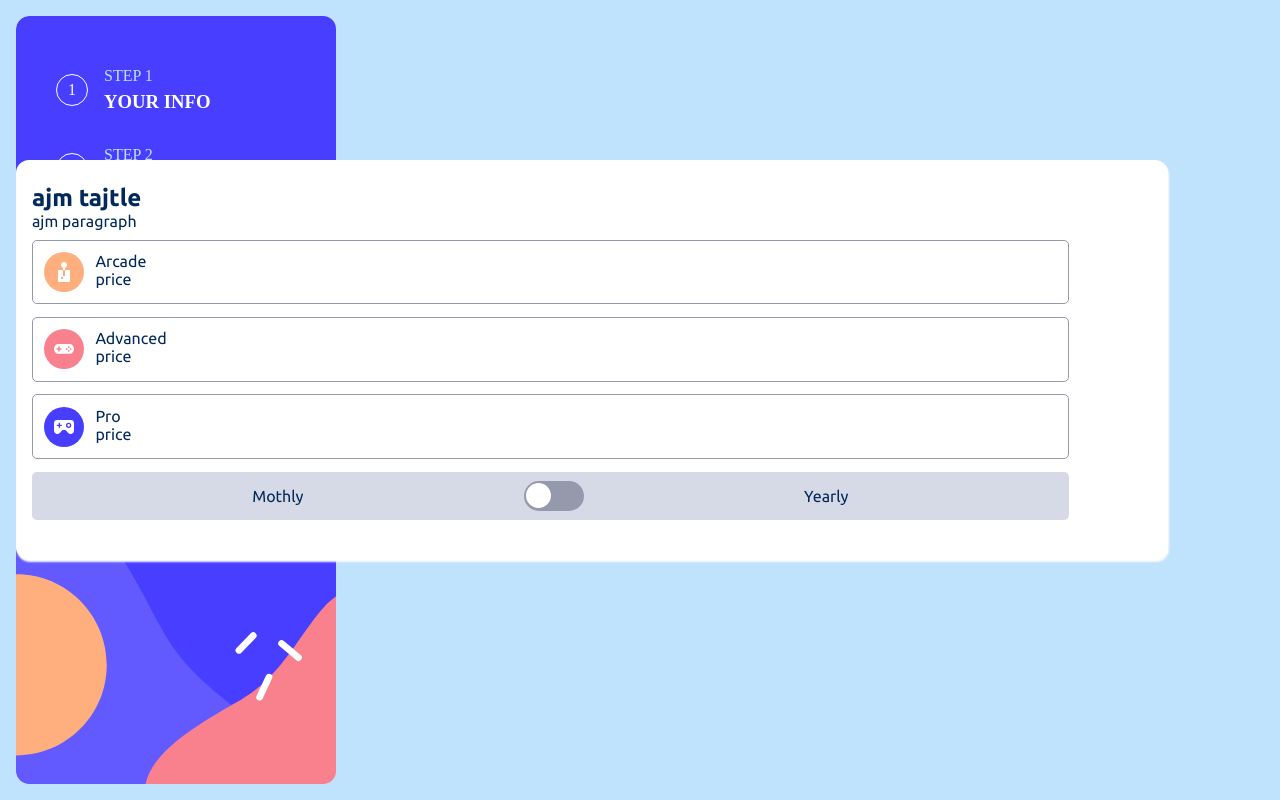
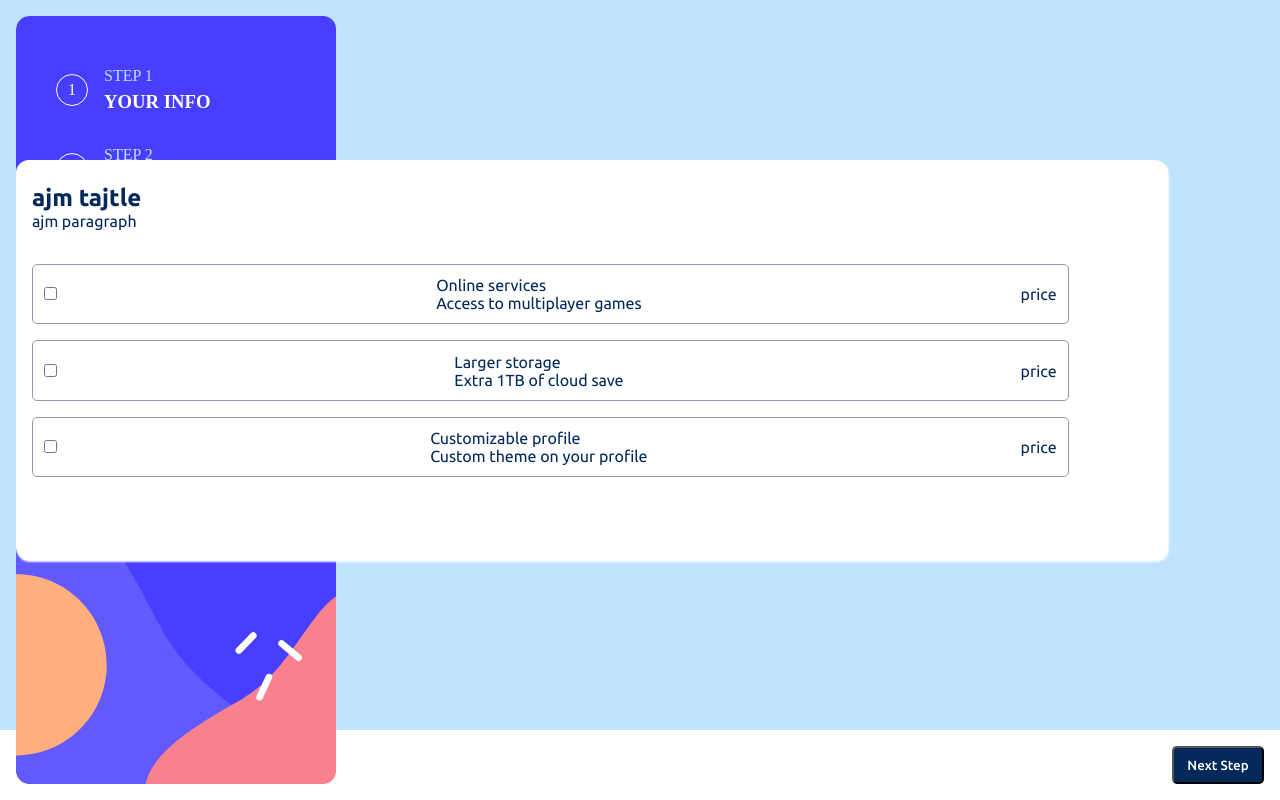
Before and after one commit to k-stopczynska/multi-step-form, a React (Create React App) app in the folder my-app/: page / in a window 1280 px wide. Built offline with nearby package versions, Linux system fonts and the light colour scheme.

Commit message:
form third part

```diff
--- a/my-app/src/App.css
+++ b/my-app/src/App.css
@@ -1,6 +1,6 @@
 main {
    background: var(--light-blue);
-   height: 100vh;
+   height: calc(100vh - 70px);;
    width: 100vw;
    font-family: var(--font-family);
 }
@@ -13,7 +13,7 @@ main {
     position: absolute;
     top: 10rem;
     left: 1em;
-    height: 50vh;
+    min-height: 50vh;
     width: 90vw;
     padding: 1.5em 1em;
 }
--- a/my-app/src/App.tsx
+++ b/my-app/src/App.tsx
@@ -3,6 +3,7 @@ import "./App.css";
 import Nav from "./components/Nav/Nav";
 import Section from './components/Main/Section';
 import FormPrimary from './components/Main/FormPrimary';
+import StepChanger from './components/Footer/StepChanger';
 
 function App() {
   return (
@@ -14,6 +15,9 @@ function App() {
         <FormPrimary />
         </div>
       </main>
+      <footer>
+        <StepChanger />
+      </footer>
     </div>
   );
 }
--- /dev/null
+++ b/my-app/src/UI/Button.css
@@ -0,0 +1,6 @@
+button {
+    border-radius: var(--border-radius-accent);
+    font-family: var(--font-family);
+    font-weight: 500;
+    padding: .7em 1em;
+}
--- /dev/null
+++ b/my-app/src/UI/Button.tsx
@@ -0,0 +1,22 @@
+import './Button.css'
+
+const Button: React.FC<{
+  type: "button" | "submit";
+  onClick?: () => void;
+  onSubmit?: () => void;
+  classes: string;
+  name: string;
+}> = (props) => {
+  return (
+    <button
+      type={props.type}
+      onClick={props.onClick}
+      onSubmit={props.onSubmit}
+      className={props.classes}
+    >
+      {props.name}
+    </button>
+  );
+};
+
+export default Button;
--- /dev/null
+++ b/my-app/src/components/Footer/StepChanger.module.css
@@ -0,0 +1,18 @@
+.button__container {
+    display: flex;
+    align-items: center;
+    justify-content: space-between;
+    padding: 1em;
+    height: 70px;
+    width: 100%;
+}
+
+.button__forward {
+    color: var(--white);
+background: var(--marine-blue);
+}
+
+.button__reward {
+    background: transparent;
+    border: none;
+}
--- /dev/null
+++ b/my-app/src/components/Footer/StepChanger.tsx
@@ -0,0 +1,28 @@
+import Button from "../../UI/Button";
+import classes from "./StepChanger.module.css";
+
+const StepChanger = () => {
+  const names = ["Go Back", "Next Step", "Confirm"];
+  const stepChangeHandler = () => {
+    console.log("ajm changing page!");
+  };
+  return (
+    <footer className={classes.button__container}>
+      <Button
+        name={names[0]}
+        type="button"
+        onClick={stepChangeHandler}
+        classes={classes.button__reward}
+      ></Button>
+
+      <Button
+        name={names[1]}
+        type="button"
+        onClick={stepChangeHandler}
+        classes={classes.button__forward}
+      ></Button>
+    </footer>
+  );
+};
+
+export default StepChanger;
--- a/my-app/src/components/Main/FormPrimary.tsx
+++ b/my-app/src/components/Main/FormPrimary.tsx
@@ -1,6 +1,7 @@
 import { Formik, FormikHelpers } from "formik";
 //import FormFirst from "./FormFirst";
-import FormSecond from "./FormSecond";
+//import FormSecond from "./FormSecond";
+import FormThird from './FormThird';
 import classes from "./FormPrimary.module.css";
 
 const FormPrimary = () => {
@@ -35,7 +36,7 @@ const FormPrimary = () => {
 
 
 
-        <FormSecond />
+        <FormThird />
 
 
       </Formik>
--- /dev/null
+++ b/my-app/src/components/Main/FormThird.module.css
@@ -0,0 +1,26 @@
+.form__control {
+    position: absolute;
+    width: 90%;
+    height: 80%;
+    top: 20%;
+    margin-top: 1.5em;
+    display: flex;
+    flex-direction: column;
+    gap: 1em;
+  }
+
+  .form__controls {
+    border: 1px solid var(--cool-gray);
+    border-radius: var(--border-radius-accent);
+    display: flex;
+    flex-direction: row;
+    align-items: center;
+    justify-content: space-between;
+    gap: 1rem;
+    padding: 0.7em;
+  }
+
+  .form__text {
+    display: flex;
+    flex-direction: column;
+  }
--- a/my-app/src/components/Main/FormThird.tsx
+++ b/my-app/src/components/Main/FormThird.tsx
@@ -1,22 +1,55 @@
-import { Field, Form } from 'formik';
-import classes from './Formthird.module.css';
+import { Field, Form } from "formik";
+import classes from "./FormThird.module.css";
 const FormThird = () => {
-    return (
-<Form className={classes.form__controls}>
-<div className={classes.form__wrapper}>
-<label htmlFor="name">Name</label>
-<Field className={classes.input__field} id="name" name="name" placeholder="Stephen King" />
-</div>
-<div className={classes.form__wrapper}>
-<label htmlFor="email">Email Address</label>
-<Field className={classes.input__field} id="email" name="email" placeholder="stephen.king.lorem.com" />
-</div>
-<div className={classes.form__wrapper}>
-<label htmlFor="phone">Phone number</label>
-<Field className={classes.input__field} id="phone" name="phone" placeholder="+1 234 567 890" />
-</div>
-</Form>
-    )
-}
+  return (
+    <Form className={classes.form__control}>
+      <div className={classes.form__controls}>
+        <div className={classes.form__input}>
+          <Field
+            type="checkbox"
+            name="addons"
+            value="online-services"
+            id="online-services"
+          ></Field>
+        </div>
+        <div className={classes.form__text}>
+          <label htmlFor="online-services">Online services</label>
+          <span>Access to multiplayer games</span>
+        </div>
+        <p>price</p>
+      </div>
+      <div className={classes.form__controls}>
+        <div className={classes.form__input}>
+          <Field
+            type="checkbox"
+            name="addons"
+            value="larger-storage"
+            id="larger-storage"
+          ></Field>
+        </div>
+        <div className={classes.form__text}>
+          <label htmlFor="larger-storage">Larger storage</label>
+          <span>Extra 1TB of cloud save</span>
+        </div>
+        <p>price</p>
+      </div>
+      <div className={classes.form__controls}>
+        <div className={classes.form__input}>
+          <Field
+            type="checkbox"
+            name="addons"
+            value="customizable-profile"
+            id="customizable-profile"
+          ></Field>
+        </div>
+        <div className={classes.form__text}>
+          <label htmlFor="customizable profile">Customizable profile</label>
+          <span>Custom theme on your profile</span>
+        </div>
+        <p>price</p>
+      </div>
+    </Form>
+  );
+};
 
 export default FormThird;
```
